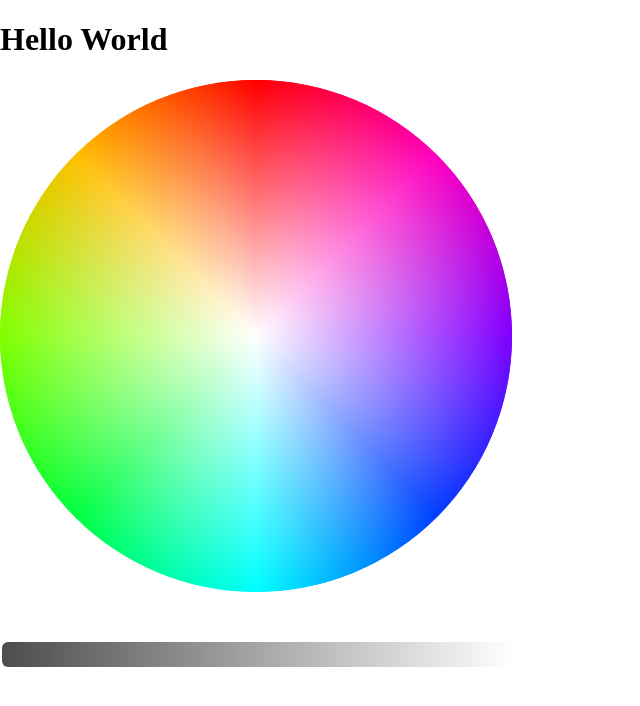
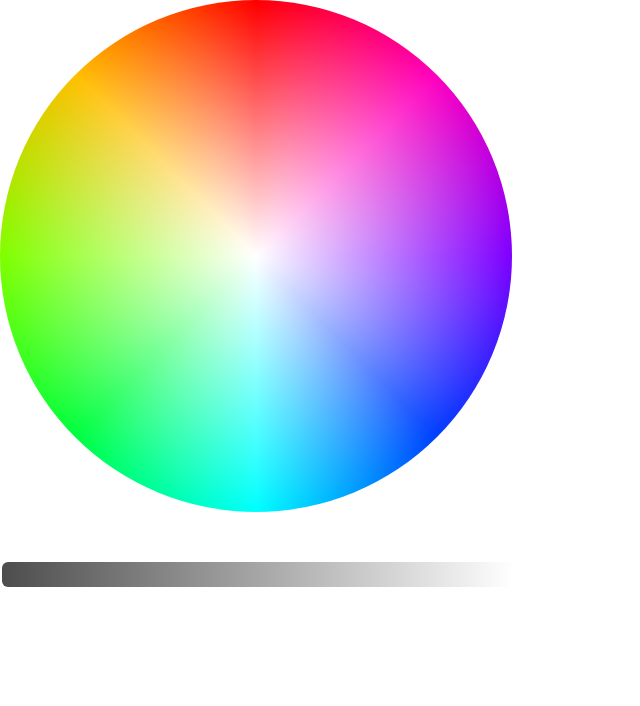
Before and after one commit to avedyer/hexx, a React (Create React App) app: page / in a window 1280 px wide. Shown: the top 706 px of the page, without its empty margins (0-640 px from the left). Built offline with nearby package versions, Linux system fonts and the light colour scheme.

Commit message:
reconfigured color wheel controls for optimized performance

```diff
--- a/src/App.css
+++ b/src/App.css
@@ -24,10 +24,10 @@ img {
 }
 
 #wheel-container {
+  position: relative;
+  background-color: transparent;
   width: 512px;
   height: 512px;
-  position: relative;
-  background-color: transparent;
 }
 
 #html-wheel {
@@ -36,8 +36,6 @@ img {
 }
 
 #wheel-container canvas {
-  width: 100%;
-  height: 100%;
 }
 
 #wheel {
@@ -65,7 +63,9 @@ img {
     hsl(90, 100%, 50%),
     hsl(45, 100%, 50%),
     hsl(0, 100%, 50%)
-    )
+    );
+    width: 100%;
+    height: 100%;
 }
 
 #filter {
@@ -74,14 +74,10 @@ img {
   left: 50%;
   transform: translate(-50%, -50%);
   display: inline-block;
-  width: 512px;
-  height: 512px;
   border-radius: 50%;
   z-index: 2;
-}
-
-#filter {
-  background-image: radial-gradient(hsl(0, 0%, 100%) 0%, transparent 70%);
+  width: 100%;
+  height: 100%;
 }
 
 #wheel-image {
@@ -90,6 +86,7 @@ img {
   left: 50%;
   transform: translate(-50%, -50%);
   z-index: 3;
+  border-radius: 50%;
 }
 
 .spoke {
--- a/src/App.js
+++ b/src/App.js
@@ -5,7 +5,6 @@ import Controls from './controls';
 function App() {
   return (
     <div className="App">
-      <h1>Hello World</h1>
       <Controls />
     </div>
   );
--- a/src/controls.js
+++ b/src/controls.js
@@ -1,16 +1,12 @@
 import { useEffect, useState } from "react"
 
 import Wheel from "./wheel"
-import Slider from "./slider"
 
 function Controls() {
 
-  const [lightness, setLightness] = useState('100%')
-
   return (
     <div>
-      <Wheel lightness={lightness}/>
-      <Slider passValue={setLightness}/>
+      <Wheel/>
     </div>
   )
 }
--- a/src/slider.js
+++ /dev/null
@@ -1,17 +0,0 @@
-import { useState, useEffect } from "react"
-
-export default function Slider(props) {
-
-  const [value, setValue] = useState(100)
-
-  function handleChange(e) {
-    console.log(e.type);
-    props.passValue(`${e.target.value}%`)
-  }
-
-  return (
-    <div class="slidecontainer">
-      <input type="range" defaultValue="100" min="1" max="100" className="slider" id="myRange" onMouseUp={handleChange}/>
-    </div>
-  )
-}
--- a/src/wheel.js
+++ b/src/wheel.js
@@ -1,47 +1,39 @@
-import { cloneElement, useEffect, useState } from "react"
-import { createContext } from "react";
-import { useRef } from "react";
+import { useState } from "react"
 
 import domtoimage from 'dom-to-image';
 
-function Wheel(props) {
+function Wheel() {
 
   const [rgba, setRgba] = useState()
+  const [lightness, setLightness] = useState('100%')
 
   const wheelEl = 'html-wheel', wheelImg = 'wheel-image';
 
-  useEffect(() => {
-
-    //Convert rendered color wheel to png and load it into an image element overlay
-
-    domtoimage.toPng(document.getElementById(wheelEl))
-      .then (function (dataUrl) {
-          let img = new Image();
-          img.crossOrigin = 'anonymous';
-          img.src = dataUrl;
-
-          document.getElementById(wheelImg).src = img.src
-      })
-      .catch(function (error) {
-          console.error('oops, something went wrong!', error);
-      });
-  });
-
   function getCoords(e) {
-      // Returns coordinates of an event within an element
+      // Returns coordinates of an event within an element.
       let rect = e.target.getBoundingClientRect();
       let eX = e.clientX - rect.left;
       let eY = e.clientY - rect.top;
       return({x: eX, y: eY})
   }
 
-  function getPixelColor(e, element) {
+  async function renderImage() {
+    //Loads image element over html color wheel for pixel analysis.
+    domtoimage.toPng(document.getElementById(wheelEl))
+      .then (function (dataUrl) {
+          document.getElementById(wheelImg).src = dataUrl
+      })
+      .catch(function (error) {
+          console.error('oops, something went wrong!', error);
+      });
+  }
 
-    //Returns color of a pixel at event location in specified element, in RGBA format.
+  function getPixelColor(e) {
+    //Sets RGBA state value to color of a pixel at event location.
 
     const coords = getCoords(e)
 
-    let img = document.getElementById(element);
+    let img = e.target
     let canvas = document.createElement('canvas');
 
     canvas.width = img.width;
@@ -51,22 +43,30 @@ function Wheel(props) {
 
     let pixelData = canvas.getContext('2d').getImageData(coords.x, coords.y, 1, 1).data;
 
+    setRgba(`rgba(${pixelData[0]}, ${pixelData[1]}, ${pixelData[2]}, ${pixelData[3] / 255})`)
 
-    return `rgba(${pixelData[0]}, ${pixelData[1]}, ${pixelData[2]}, ${pixelData[3] / 255})`
   }
 
   return (
     <div>
       <div id="wheel-container">
         <div id={wheelEl}>
-          <canvas id="wheel"/>
+          <canvas id="wheel" />
           <canvas id="filter" style={{
-            backgroundImage: `radial-gradient(hsl(0, 0%, ${props.lightness}) 0%, transparent 70%)`
+            backgroundImage: `radial-gradient(hsl(0, 0%, ${lightness}) 0%, transparent 70%)`,
           }}/>
         </div>
-        <img id={wheelImg} onClick={(e) => setRgba(getPixelColor(e, wheelImg))}/>
+        <img id={wheelImg} onClick={(e) => getPixelColor(e, wheelImg)}/>
       </div>
       <div id="color-display" style={{width: "48px", height: "48px", backgroundColor: rgba}} />
+      <div className="slidecontainer">
+        <input type="range"
+          defaultValue="100" min="1" max="100" className="slider" id="slider"
+          onChange={(e) => setLightness(`${e.target.value}%`)} //Controls lightness setting of filter
+          onMouseDown={() => document.getElementById(wheelImg).src = ''} //Deletes image when slider is adjusted
+          onMouseUp={renderImage} //Rerenders image when slider adjustment is complete.
+        />
+      </div>
     </div>
   )
 }
```
